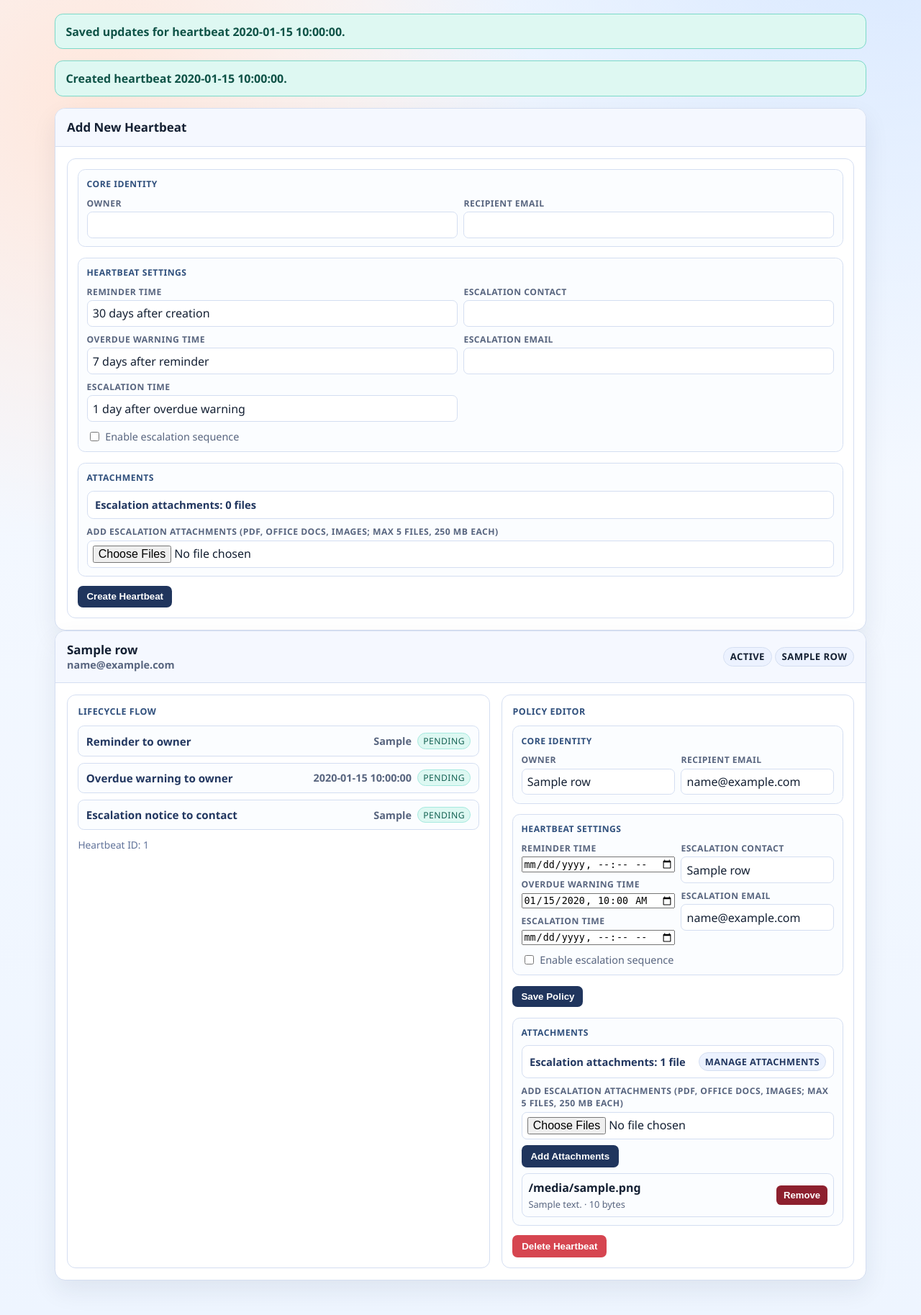
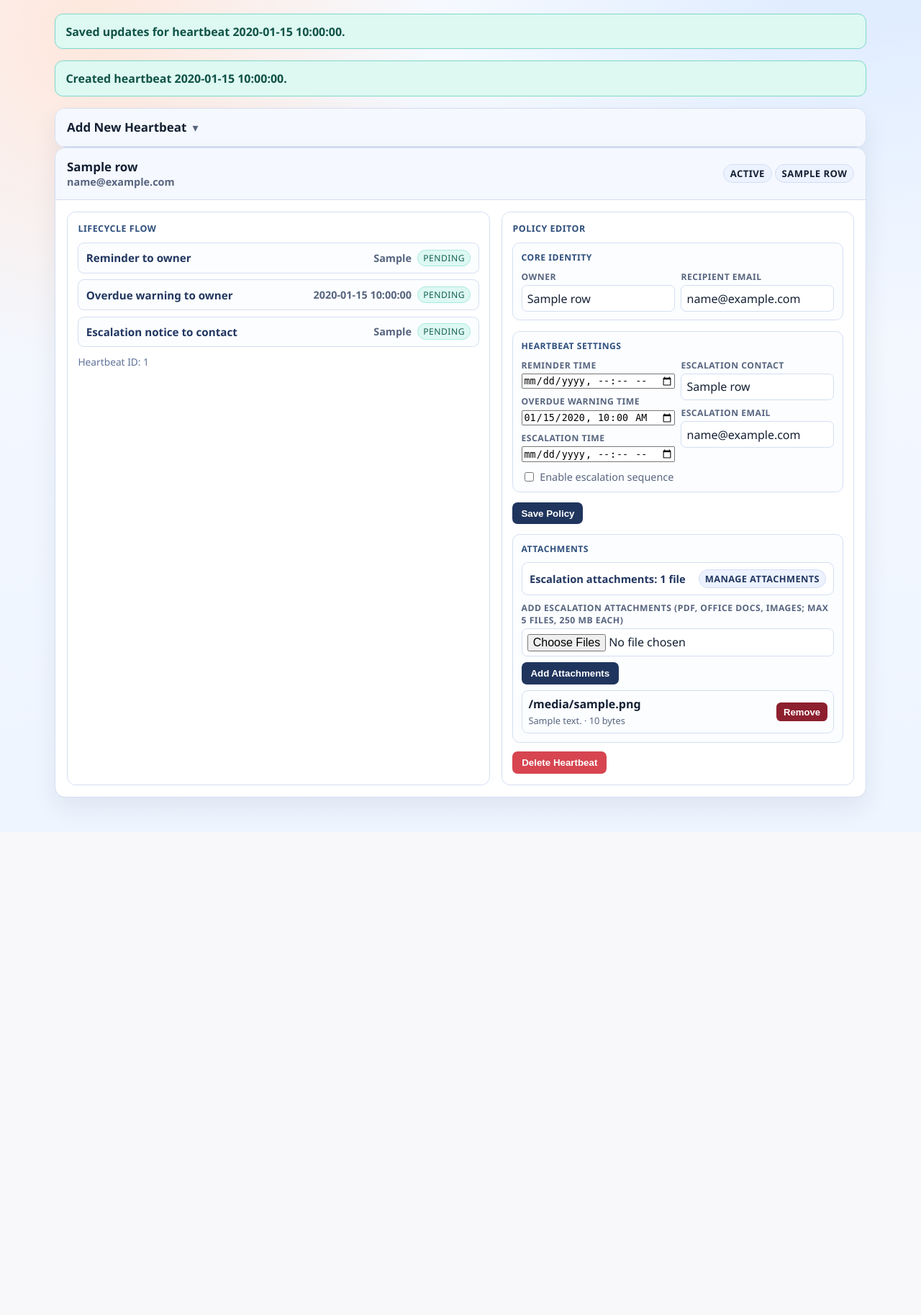
Before and after one commit to strnglybrwn/continuity, a FastAPI app: template app/templates/heartbeat_dashboard.html in a window 1280 px wide. Shown: the part 150-1977 px from the top of the page at 72% size. After the commit the page ends 1289 px from the top, so only its background shows below. Run offline with FastAPI, Linux system fonts and the light colour scheme; the template is opened without the code that fills it: most values are stand-ins (such as "Sample title", 1, 10 or a date in 2020).

Commit message:
Collapse add heartbeat form by default

```diff
--- a/app/templates/heartbeat_dashboard.html
+++ b/app/templates/heartbeat_dashboard.html
@@ -111,6 +111,33 @@
             gap: 0.8rem;
             align-items: center;
             flex-wrap: wrap;
+        }
+
+        .create-card > summary.card-top {
+            cursor: pointer;
+            list-style: none;
+        }
+
+        .create-card > summary.card-top::-webkit-details-marker {
+            display: none;
+        }
+
+        .create-card .card-top-title {
+            display: flex;
+            align-items: center;
+            gap: 0.5rem;
+        }
+
+        .create-card .card-top-title::after {
+            content: "▾";
+            color: var(--muted);
+            font-size: 1rem;
+            line-height: 1;
+            transition: transform 0.18s ease;
+        }
+
+        .create-card[open] .card-top-title::after {
+            transform: rotate(180deg);
         }
 
         .card-owner {
@@ -617,12 +644,12 @@
         </section>
         {% endif %}
 
-        <section class="heartbeat-card create-card">
-            <header class="card-top">
-                <div>
+        <details class="heartbeat-card create-card">
+            <summary class="card-top">
+                <div class="card-top-title">
                     <div class="card-owner">Add New Heartbeat</div>
                 </div>
-            </header>
+            </summary>
             <div class="card-grid" style="grid-template-columns: 1fr;">
                 <section class="panel">
                     <form class="edit-form" method="post" action="/ui/heartbeats" enctype="multipart/form-data">
@@ -698,7 +725,7 @@
                     </form>
                 </section>
             </div>
-        </section>
+        </details>
 
         {% if rows %}
         <section class="cards">
```
